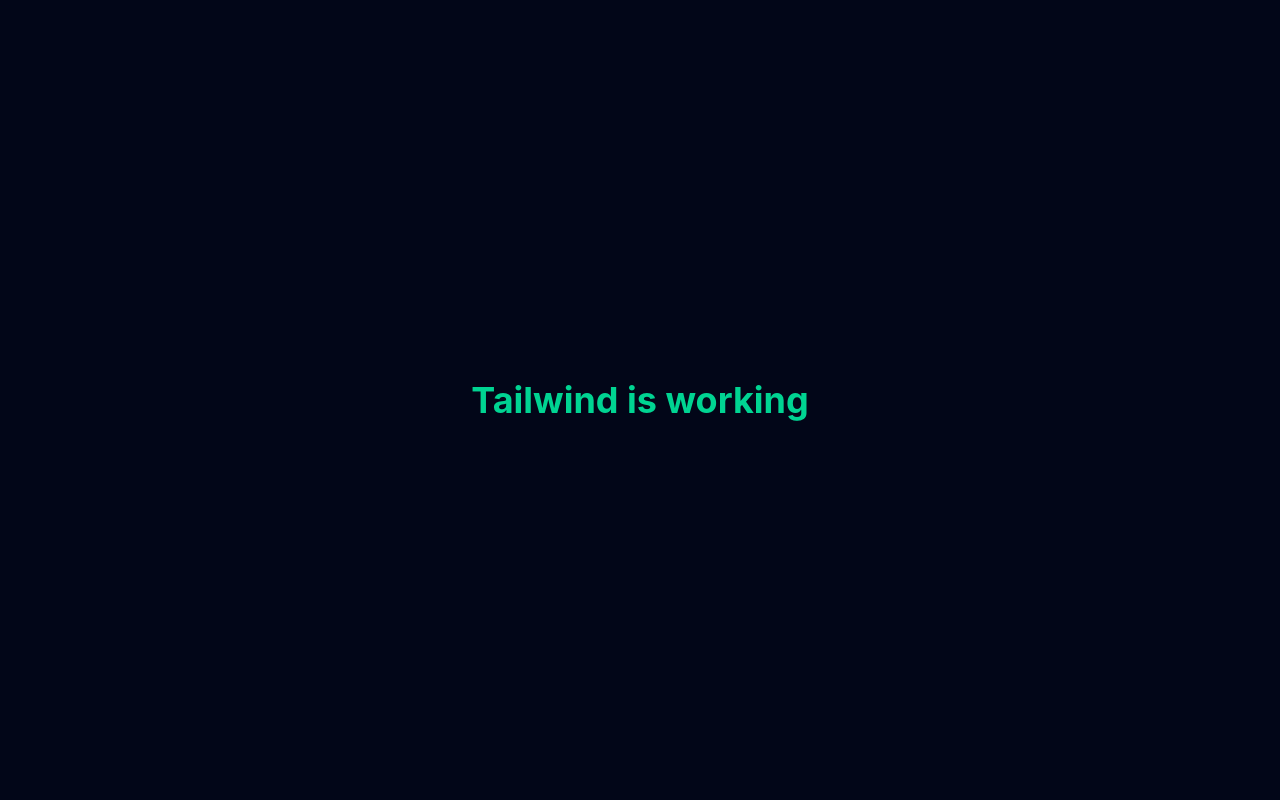
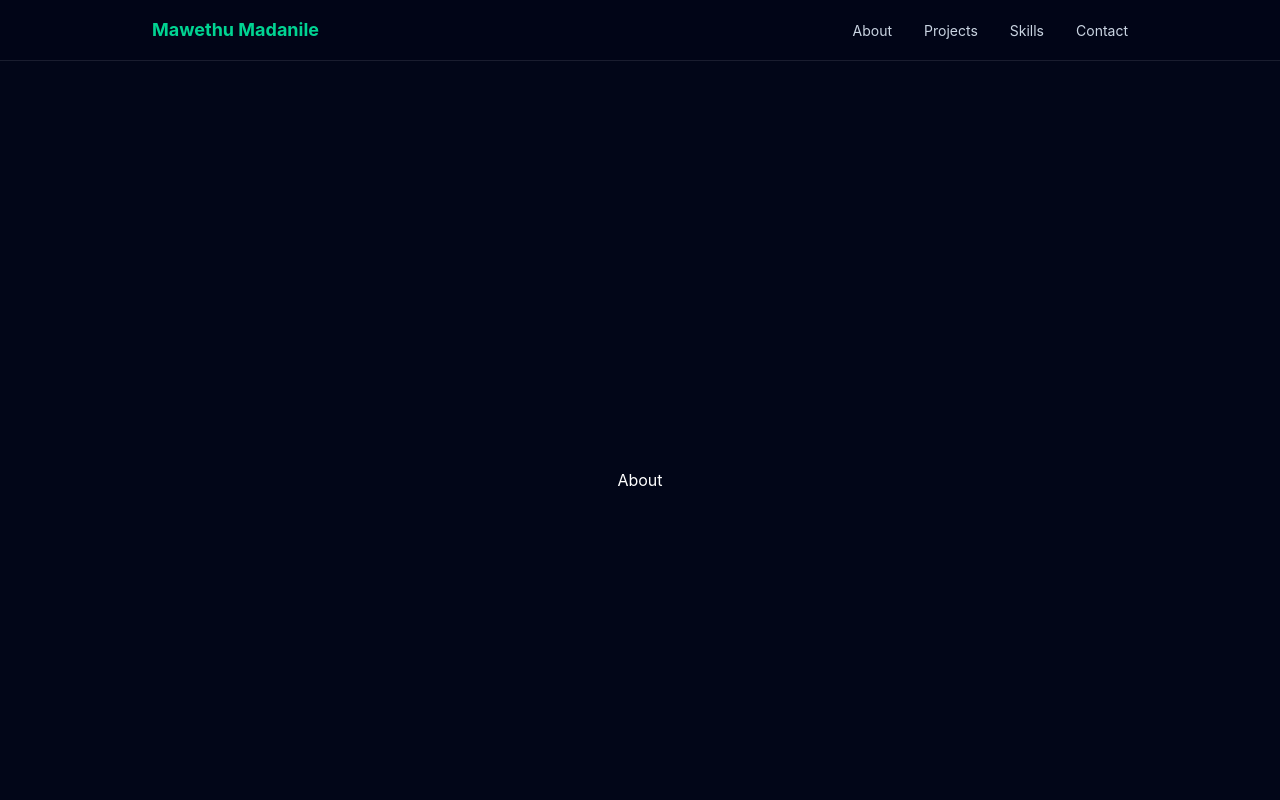
Before and after one commit to MawethuMadanile/Profile, a React (Vite) app: page / in a window 1280 px wide. Shown: the top 800 px of the page. Built offline with nearby package versions, Linux system fonts and the light colour scheme.

Commit message:
Add Navbar and section placeholders

```diff
--- a/src/App.tsx
+++ b/src/App.tsx
@@ -1,7 +1,23 @@
+import Navbar from './components/Navbar'
+
 export default function App() {
   return (
-    <div className="min-h-screen bg-slate-950 text-white flex items-center justify-center">
-      <h1 className="text-4xl font-bold text-emerald-400">Tailwind is working</h1>
+    <div className="min-h-screen bg-slate-950 text-white">
+      <Navbar />
+      <main className="pt-20">
+        <section id="about" className="flex h-screen items-center justify-center">
+          About
+        </section>
+        <section id="projects" className="flex h-screen items-center justify-center">
+          Projects
+        </section>
+        <section id="skills" className="flex h-screen items-center justify-center">
+          Skills
+        </section>
+        <section id="contact" className="flex h-screen items-center justify-center">
+          Contact
+        </section>
+      </main>
     </div>
   )
 }
--- /dev/null
+++ b/src/components/Navbar.tsx
@@ -0,0 +1,59 @@
+import { useState } from 'react'
+
+const links = [
+  { label: 'About', href: '#about' },
+  { label: 'Projects', href: '#projects' },
+  { label: 'Skills', href: '#skills' },
+  { label: 'Contact', href: '#contact' },
+]
+
+export default function Navbar() {
+  const [open, setOpen] = useState(false)
+
+  return (
+    <header className="fixed top-0 inset-x-0 z-50 border-b border-white/10 bg-slate-950/80 backdrop-blur">
+      <nav className="mx-auto flex max-w-5xl items-center justify-between px-6 py-4">
+        <a href="#" className="text-lg font-bold text-emerald-400">
+          Mawethu Madanile
+        </a>
+
+        <ul className="hidden gap-8 md:flex">
+          {links.map((link) => (
+            <li key={link.href}>
+              <a
+                href={link.href}
+                className="text-sm text-slate-300 transition hover:text-emerald-400"
+              >
+                {link.label}
+              </a>
+            </li>
+          ))}
+        </ul>
+
+        <button
+          onClick={() => setOpen(!open)}
+          className="text-slate-300 md:hidden"
+          aria-label="Toggle menu"
+        >
+          {open ? '✕' : '☰'}
+        </button>
+      </nav>
+
+      {open && (
+        <ul className="flex flex-col gap-4 border-t border-white/10 px-6 py-4 md:hidden">
+          {links.map((link) => (
+            <li key={link.href}>
+              <a
+                href={link.href}
+                onClick={() => setOpen(false)}
+                className="text-slate-300 hover:text-emerald-400"
+              >
+                {link.label}
+              </a>
+            </li>
+          ))}
+        </ul>
+      )}
+    </header>
+  )
+}
```
